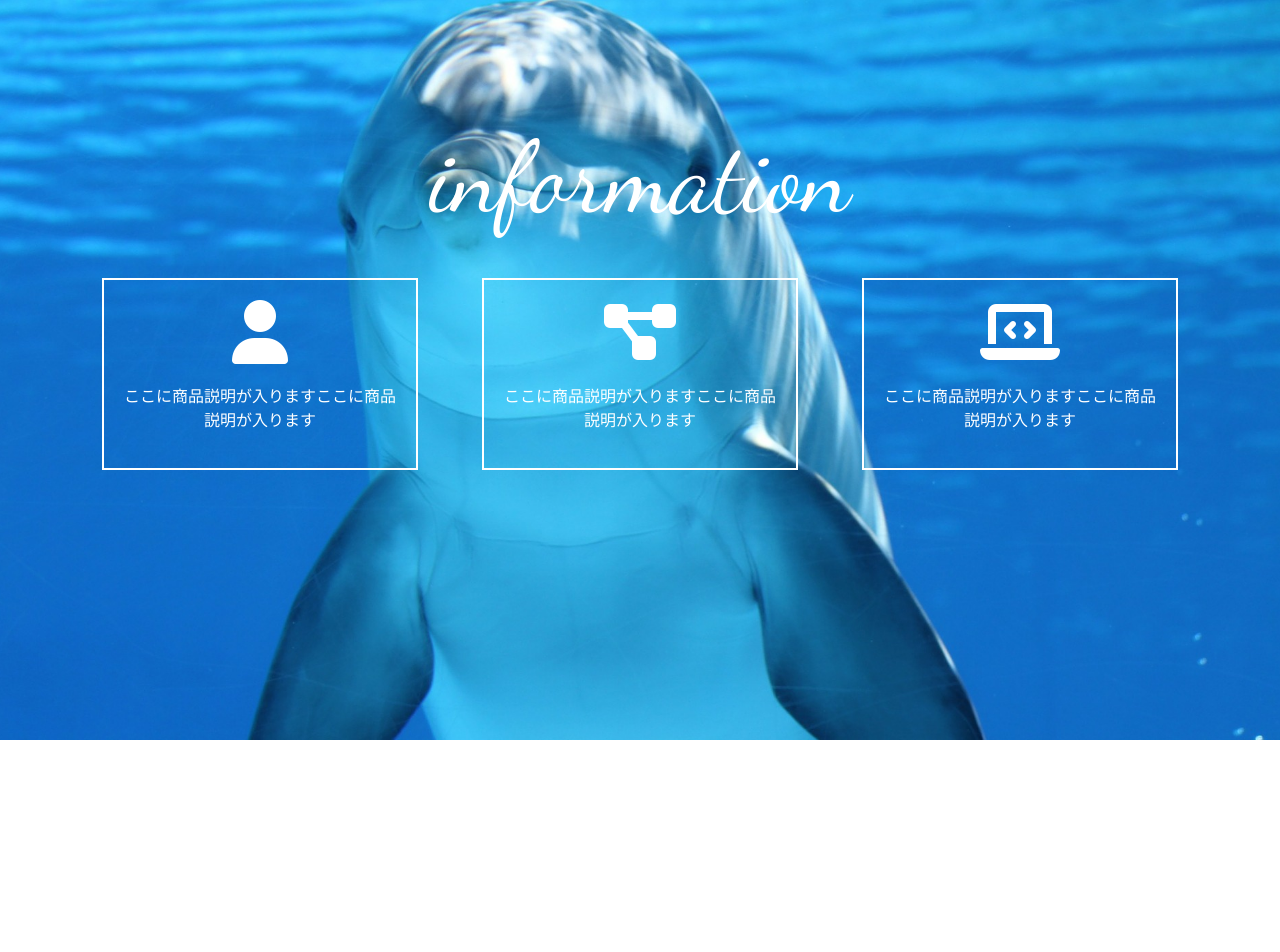
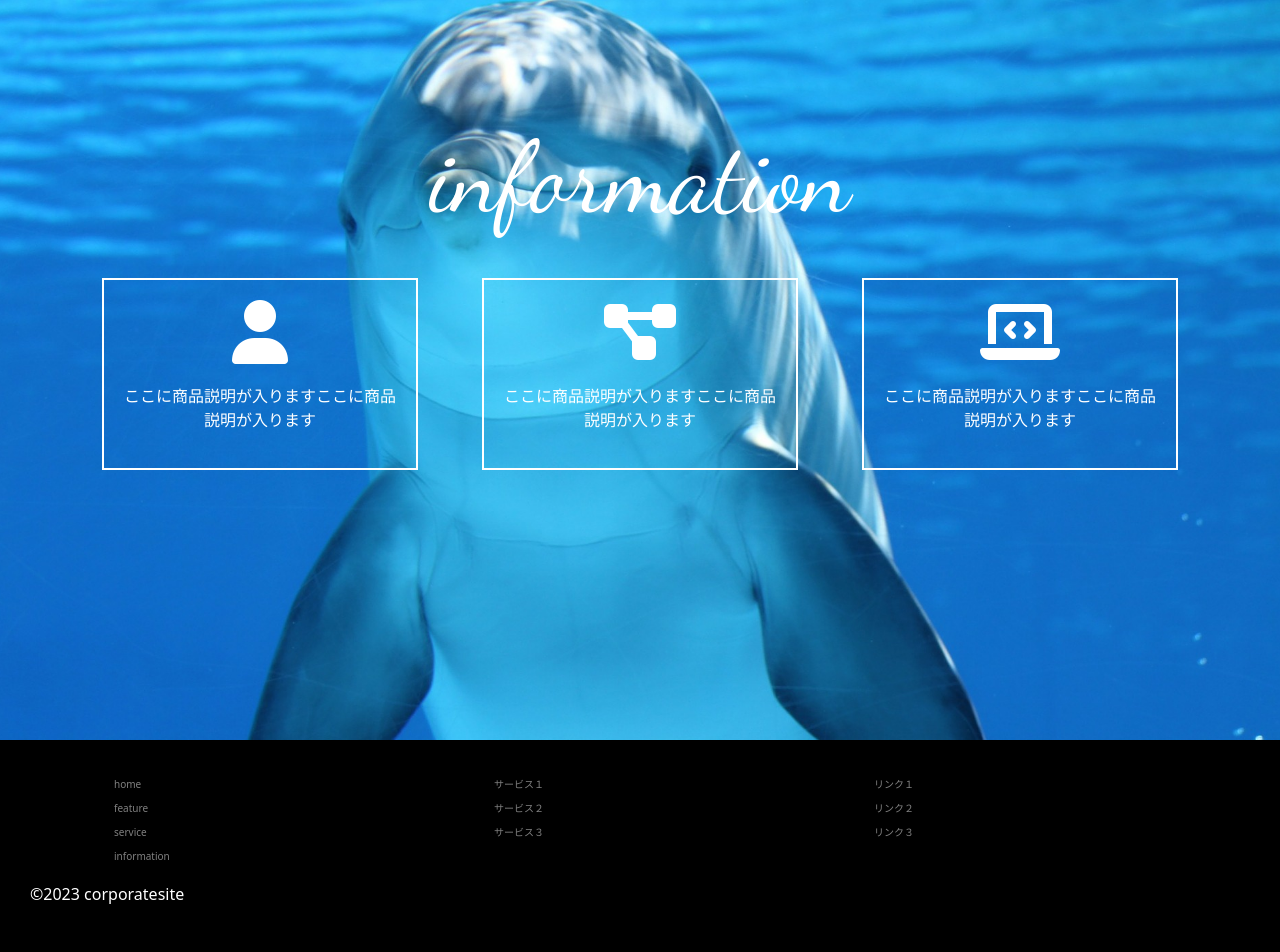
Before and after one commit to hiro519/corporatesite-new, a plain HTML site: page index.html in a window 1280 px wide. Shown: the part 3629-4581 px from the top of the page. Before the commit the page ends 4369 px from the top, so only its background shows below. Drawn offline with nearby package versions, Linux system fonts and the light colour scheme; a web font is replaced by a local one.

Commit message:
aaaaaaaa

```diff
--- a/css/cutom.css
+++ b/css/cutom.css
@@ -56,3 +56,18 @@ nav i{
 .info p{
     padding-top: 20px;
 }
+footer{
+    background-color: black;
+    padding: 30px;
+}
+footer ul li{
+    list-style :none;
+}
+footer ul li a{
+    text-decoration: none;
+    color: gray;
+    font-size: 10px;
+}
+footer ul li a:hover{
+    color: blue;
+}
--- a/index.html
+++ b/index.html
@@ -151,6 +151,35 @@
       </div>
     </div>
   </div>
+  <footer>
+    <div class="container">
+      <div class="row">
+        <div class="col-md-4">
+          <ul>
+            <li><a href="">home</a></li>
+            <li><a href="">feature</a></li>
+            <li><a href="">service</a></li>
+            <li><a href="">information</a></li>
+          </ul>
+        </div>
+        <div class="col-md-4">
+          <ul>
+          <li><a href="">サービス１</a></li>
+          <li><a href="">サービス２</a></li>
+          <li><a href="">サービス３</a></li>
+          </ul>
+        </div>
+         <div class="col-md-4">
+          <ul>
+          <li><a href="">リンク１</a></li>
+          <li><a href="">リンク２</a></li>
+          <li><a href="">リンク３</a></li>
+          </ul>
+         </div>
+      </div>
+    </div>
+    <p>&copy;2023 corporatesite</p>
+  </footer>
     <script src="https://cdn.jsdelivr.net/npm/bootstrap@5.0.2/dist/js/bootstrap.bundle.min.js" integrity="sha384-MrcW6ZMFYlzcLA8Nl+NtUVF0sA7MsXsP1UyJoMp4YLEuNSfAP+JcXn/tWtIaxVXM" crossorigin="anonymous"></script>
 
 
```
